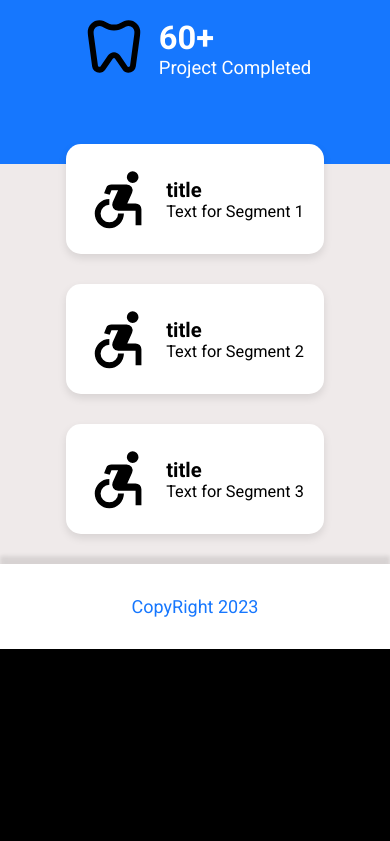
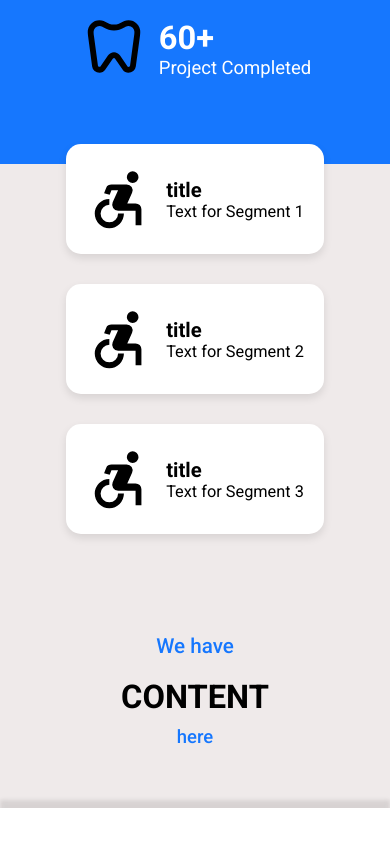
Before and after one commit to TeamProject2023/team-project-frontend, a React (Vite) app: page / in a window 390 px wide. Shown: the part 1156-1997 px from the top of the page. Before the commit the page ends 1805 px from the top, so only its background shows below. Built offline with nearby package versions, Linux system fonts and the light colour scheme.

Commit message:
navbar mobile version height fix

```diff
--- a/src/pages/HomePage/HomePage.tsx
+++ b/src/pages/HomePage/HomePage.tsx
@@ -1,4 +1,4 @@
-import {FC, useEffect, useState} from "react";
+import { FC } from "react";
 
 import { Header } from "../../components/Header";
 
@@ -6,9 +6,7 @@ import { Footer } from "../../components/Footer";
 
 import gif from "../../assets/images/look-into-microscope-love-death-and-robots.gif";
 import { Separator } from "../../components/Separator";
-import {Promo} from "../../components/Promo";
-
-
+import { Promo } from "../../components/Promo";
 
 export const HomePage: FC = () => {
     return (
@@ -29,6 +27,15 @@ export const HomePage: FC = () => {
                 </div>
                 <Separator />
                 <div className="promo"><Promo /></div>
+                <div className="first">
+                    <div className="first__container">
+                        <div className="first__text">
+                            <p className="first__suptitle">We have</p>
+                            <h1 className="first__title">Content</h1>
+                            <p className="first__subtitle">here</p>
+                        </div>
+                    </div>
+                </div>
                 <Footer />
             </main>
         </>
--- a/src/styles/components/_header.scss
+++ b/src/styles/components/_header.scss
@@ -159,10 +159,10 @@
             }
             .nav {
                 position: fixed;
-                top: 50%;
+                top: 53%;
                 transform: translateY(-130%);
                 width: 110vw;
-                height: 100vh;
+                height: 130vh;
                 background-color: #fff;
                 margin-left: -30px;
                 transition: all 0.2s linear;
```
Also changed, not shown: src/pages/Predictor/PredictorPage.tsx (added, +14 -0 lines), src/styles/components/_promo.scss (line endings or trailing spaces).
